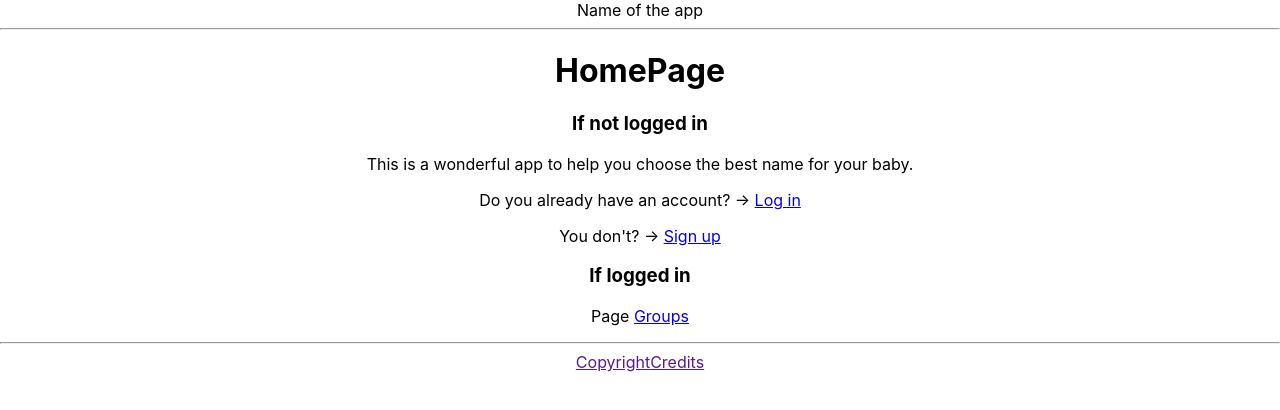
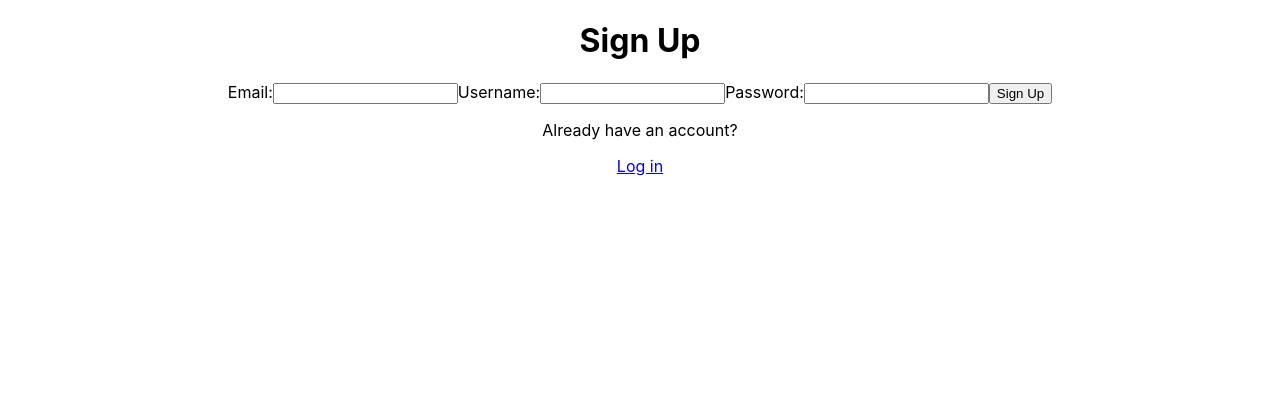
Before and after one commit to marcozampini/ironhack-final-project-front, a React (Create React App) app: page /signup in a window 1280 px wide. Shown: the top 410 px of the page. Built offline with nearby package versions, Linux system fonts and the light colour scheme.

Commit message:
auth/signup  - Create user ok

```diff
--- a/public/wireframe/login.html
+++ /dev/null
@@ -1,3 +0,0 @@
-<h1>Log in</h1>
-
-<p>Form with 2 inputs: username and password</p>
--- a/public/wireframe/signup.html
+++ /dev/null
@@ -1,3 +0,0 @@
-<h1>Sign up</h1>
-
-<p>Form with 2 inputs: username and password</p>
--- a/src/App.js
+++ b/src/App.js
@@ -1,14 +1,26 @@
-import Header from './components/layout/Header'
-import Footer from './components/layout/Footer'
 import './App.css'
+import { Routes, Route } from 'react-router-dom'
+
 import HomePage from './pages/HomePage'
+import SignupPage from './pages/SignupPage'
+import IsAnonymous from './components/IsAnonymous'
+import LoginPage from './pages/LoginPage'
 
 function App() {
   return (
     <div className="App">
-      <Header />
-      <HomePage />
-      <Footer />
+      <Routes>
+        <Route path="/" element={<HomePage />} />
+        <Route path="/signup" element={<SignupPage />} />
+        <Route
+          path="/login"
+          element={
+            <IsAnonymous>
+              <LoginPage />
+            </IsAnonymous>
+          }
+        />
+      </Routes>
     </div>
   )
 }
--- /dev/null
+++ b/src/components/IsAnonymous.js
@@ -0,0 +1,22 @@
+// src/components/IsAnonymous.js
+
+import { useContext } from 'react'
+import { AuthContext } from '../context/auth.context'
+import { Navigate } from 'react-router-dom'
+
+function IsAnonymous({ children }) {
+  const { isLoggedIn, isLoading } = useContext(AuthContext)
+
+  // If the authentication is still loading
+  if (isLoading) return <p>Loading ...</p>
+
+  if (isLoggedIn) {
+    // If the user is logged in, navigate to home page
+    return <Navigate to="/" />
+  } else {
+    // If the user is not logged in, allow to see the page
+    return children
+  }
+}
+
+export default IsAnonymous
--- /dev/null
+++ b/src/consts.js
@@ -0,0 +1,5 @@
+const API_URL = 'http://localhost:5005'
+
+module.exports = {
+  API_URL,
+}
--- /dev/null
+++ b/src/context/auth.context.js
@@ -0,0 +1,89 @@
+import { useState, useEffect, createContext } from 'react'
+import axios from 'axios'
+import { API_URL } from '../consts'
+
+const AuthContext = createContext()
+
+function AuthProviderWrapper(props) {
+  const [isLoggedIn, setIsLoggedIn] = useState(false)
+  const [isLoading, setIsLoading] = useState(true)
+  const [user, setUser] = useState(null)
+
+  /*
+    Functions for handling the authentication status (isLoggedIn, isLoading, user)
+    will be added here later in the next step
+  */
+  const storeToken = (token) => {
+    localStorage.setItem('authToken', token)
+  }
+  const removeToken = () => {
+    // Upon logout, remove the token from the localStorage
+    localStorage.removeItem('authToken')
+  }
+
+  const authenticateUser = () => {
+    // Get the stored token from the localStorage
+    const storedToken = localStorage.getItem('authToken')
+
+    // If the token exists in the localStorage
+    if (storedToken) {
+      // We must send the JWT token in the request's "Authorization" Headers
+      axios
+        .get(`${API_URL}/api/auth/verify`, {
+          headers: { Authorization: `Bearer ${storedToken}` },
+        })
+        .then((response) => {
+          console.log('USER IS LOGGED IN!')
+
+          // If the server verifies that JWT is valid
+          const user = response.data
+          // Update state variables
+          setIsLoggedIn(true)
+          setIsLoading(false)
+          setUser(user)
+        })
+        .catch((error) => {
+          console.log('USER IS LOGGED OUT!')
+          // If the server sends an error response (invalid token)
+          // Update state variables
+          setIsLoggedIn(false)
+          setIsLoading(false)
+          setUser(null)
+        })
+    } else {
+      // If the token is not available (or is removed)
+      setIsLoggedIn(false)
+      setIsLoading(false)
+      setUser(null)
+    }
+  }
+
+  const logOutUser = () => {
+    // To log out the user, remove the token
+    removeToken()
+
+    // and update the state variables
+    authenticateUser()
+  }
+
+  useEffect(() => {
+    authenticateUser()
+  }, [])
+
+  return (
+    <AuthContext.Provider
+      value={{
+        isLoggedIn,
+        isLoading,
+        user,
+        storeToken,
+        authenticateUser,
+        logOutUser,
+      }}
+    >
+      {props.children}
+    </AuthContext.Provider>
+  )
+}
+
+export { AuthProviderWrapper, AuthContext }
--- a/src/index.js
+++ b/src/index.js
@@ -1,17 +1,23 @@
-import React from 'react';
-import ReactDOM from 'react-dom/client';
-import './index.css';
-import App from './App';
-import reportWebVitals from './reportWebVitals';
+import React from 'react'
+import ReactDOM from 'react-dom/client'
+import { BrowserRouter as Router } from 'react-router-dom'
+import './index.css'
+import App from './App'
+import reportWebVitals from './reportWebVitals'
+import { AuthProviderWrapper } from './context/auth.context'
 
-const root = ReactDOM.createRoot(document.getElementById('root'));
+const root = ReactDOM.createRoot(document.getElementById('root'))
 root.render(
   <React.StrictMode>
-    <App />
+    <Router>
+      <AuthProviderWrapper>
+        <App />
+      </AuthProviderWrapper>
+    </Router>
   </React.StrictMode>
-);
+)
 
 // If you want to start measuring performance in your app, pass a function
 // to log results (for example: reportWebVitals(console.log))
 // or send to an analytics endpoint. Learn more: https://bit.ly/CRA-vitals
-reportWebVitals();
+reportWebVitals()
--- a/src/pages/HomePage.js
+++ b/src/pages/HomePage.js
@@ -10,11 +10,10 @@ const HomePage = () => {
         This is a wonderful app to help you choose the best name for your baby.
       </p>
       <p>
-        Do you already have an account? ->{' '}
-        <a href="/wireframe/login.html">Log in</a>
+        Do you already have an account? -> <Link to="./login">Log in</Link>
       </p>
       <p>
-        You don't? -> <a href="/wireframe/signup.html">Sign up</a>
+        You don't? -> <Link to="./signup">Sign up</Link>
       </p>
       <h3>If logged in</h3>
       <p>
--- a/src/pages/LoginPage.js
+++ b/src/pages/LoginPage.js
@@ -1,12 +1,75 @@
-import React from 'react'
+import { useContext, useState } from 'react'
+import { Link, useNavigate } from 'react-router-dom'
+import axios from 'axios'
+import { AuthContext } from '../context/auth.context'
 
-const LoginPage = () => {
+const API_URL = 'http://localhost:5005/api'
+
+function LoginPage(props) {
+  const { storeToken, authenticateUser } = useContext(AuthContext)
+
+  const [username, setUsername] = useState('')
+  const [password, setPassword] = useState('')
+  const [errorMessage, setErrorMessage] = useState(undefined)
+
+  const navigate = useNavigate()
+
+  const handleUsername = (e) => setUsername(e.target.value)
+  const handlePassword = (e) => setPassword(e.target.value)
+
+  const handleLoginSubmit = (e) => {
+    e.preventDefault()
+    // Create an object representing the request body
+    const requestBody = { username, password }
+
+    // Make an axios request to the API
+    // If POST request is successful redirect to login page
+    // If the request resolves with an error, set the error message in the state
+    axios
+      .post(`${API_URL}/auth/login`, requestBody)
+      .then((response) => {
+        console.log('JWT RETURNED', response.data)
+
+        storeToken(response.data.authToken)
+        authenticateUser()
+
+        navigate('/')
+      })
+      .catch((error) => {
+        const errorDescription = error.response.data.message
+        setErrorMessage(errorDescription)
+      })
+  }
+
   return (
-    <>
+    <div className="LoginPage">
       <h1>Login</h1>
 
-      <p>Form with 2 inputs: username and password</p>
-    </>
+      <form onSubmit={handleLoginSubmit}>
+        <label>Username:</label>
+        <input
+          type="text"
+          name="username"
+          value={username}
+          onChange={handleUsername}
+        />
+
+        <label>Password:</label>
+        <input
+          type="password"
+          name="password"
+          value={password}
+          onChange={handlePassword}
+        />
+
+        <button type="submit">Login</button>
+      </form>
+
+      {errorMessage && <p className="error-message">{errorMessage}</p>}
+
+      <p>Don't you have an account?</p>
+      <Link to={'/signup'}>Sign up</Link>
+    </div>
   )
 }
 
--- a/src/pages/SignupPage.js
+++ b/src/pages/SignupPage.js
@@ -1,7 +1,74 @@
-import React from 'react'
+// src/pages/SignupPage.js
 
-const SignupPage = () => {
-  return <h1>SignupPage</h1>
+import { useState } from 'react'
+import { Link, useNavigate } from 'react-router-dom'
+import axios from 'axios'
+
+const API_URL = 'http://localhost:5005/api'
+
+function SignupPage(props) {
+  const [email, setEmail] = useState('')
+  const [username, setUsername] = useState('')
+  const [password, setPassword] = useState('')
+  const [errorMessage, setErrorMessage] = useState(undefined)
+
+  const navigate = useNavigate()
+
+  const handleEmail = (e) => setEmail(e.target.value)
+  const handleUsername = (e) => setUsername(e.target.value)
+  const handlePassword = (e) => setPassword(e.target.value)
+
+  const handleSignupSubmit = (e) => {
+    e.preventDefault()
+    // Create an object representing the request body
+    const requestBody = { email, username, password }
+
+    // Make an axios request to the API
+    // If POST request is successful redirect to login page
+    // If the request resolves with an error, set the error message in the state
+    axios
+      .post(`${API_URL}/auth/signup`, requestBody)
+      .then((response) => {
+        navigate('/login')
+      })
+      .catch((error) => {
+        const errorDescription = error.response.data.message
+        setErrorMessage(errorDescription)
+      })
+  }
+
+  return (
+    <div className="SignupPage">
+      <h1>Sign Up</h1>
+
+      <form onSubmit={handleSignupSubmit}>
+        <label>Email:</label>
+        <input type="email" name="email" value={email} onChange={handleEmail} />
+        <label>Username:</label>
+        <input
+          type="text"
+          name="username"
+          value={username}
+          onChange={handleUsername}
+        />
+
+        <label>Password:</label>
+        <input
+          type="password"
+          name="password"
+          value={password}
+          onChange={handlePassword}
+        />
+
+        <button type="submit">Sign Up</button>
+      </form>
+
+      {errorMessage && <p className="error-message">{errorMessage}</p>}
+
+      <p>Already have an account?</p>
+      <Link to={'/login'}>Log in</Link>
+    </div>
+  )
 }
 
 export default SignupPage
```
